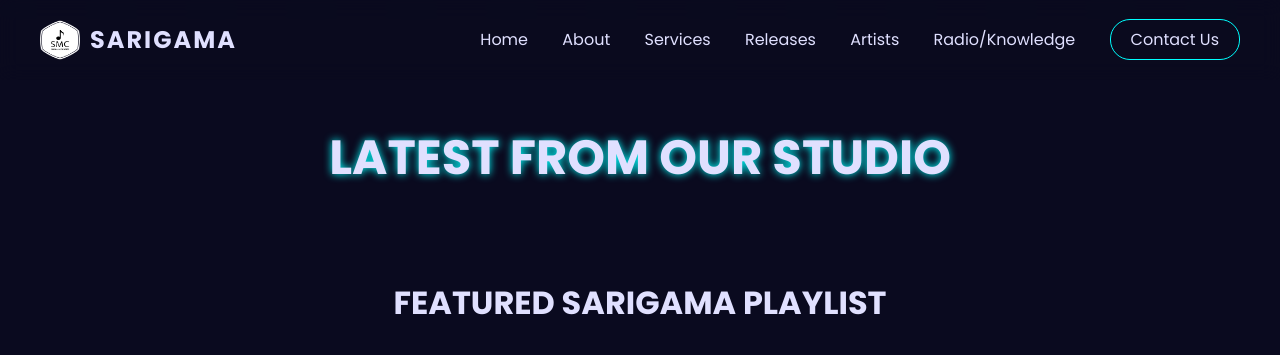
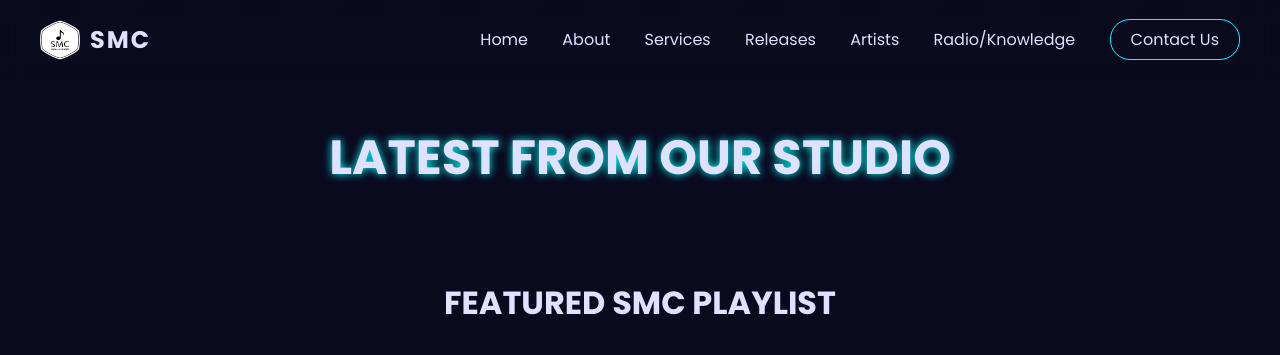
Before and after one commit to smcsufyan/globalsarsmc, a plain HTML site: page releases.html in a window 1280 px wide. Shown: the top 355 px of the page. Drawn offline with nearby package versions, Linux system fonts and the light colour scheme; grey boxes are pictures that could not be loaded.

Commit message:
Update releases.html

```diff
--- a/releases.html
+++ b/releases.html
@@ -75,7 +75,7 @@
     <header class="main-header">
         <div class="logo">
             <img src="assets/images/SMC.PNG" alt="Sarigama Music Corner Logo" class="glowing-logo">
-            <span>SARIGAMA</span>
+            <span>SMC</span>
         </div>
         <nav class="nav-menu">
             <a href="index.html">Home</a>
@@ -95,7 +95,7 @@
             <h1 class="releases-title glowing-text" data-aos="fade-down">LATEST FROM OUR STUDIO</h1>
 
             <div class="embedded-player" data-aos="fade-up">
-                <h2 class="player-title">FEATURED SARIGAMA PLAYLIST</h2>
+                <h2 class="player-title">FEATURED SMC PLAYLIST</h2>
 
                 <iframe data-testid="embed-iframe" style="border-radius:12px"
                     src="https://open.spotify.com/embed/playlist/4hi3RkHMJVCZ2uTZKhncKT?utm_source=generator"
@@ -129,4 +129,5 @@
         AOS.init({ duration: 800, once: true });
     </script>
 </body>
+
 </html>
```
